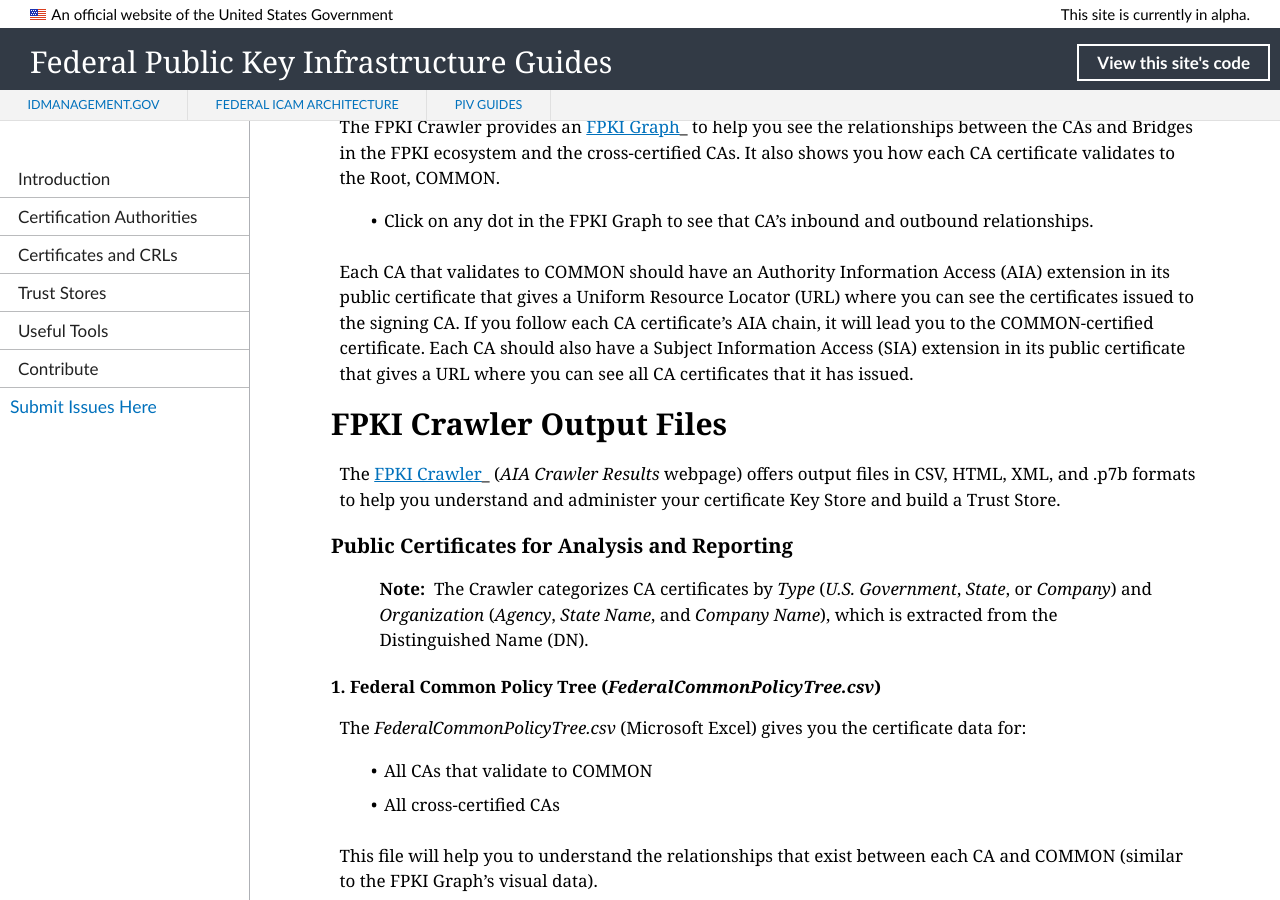
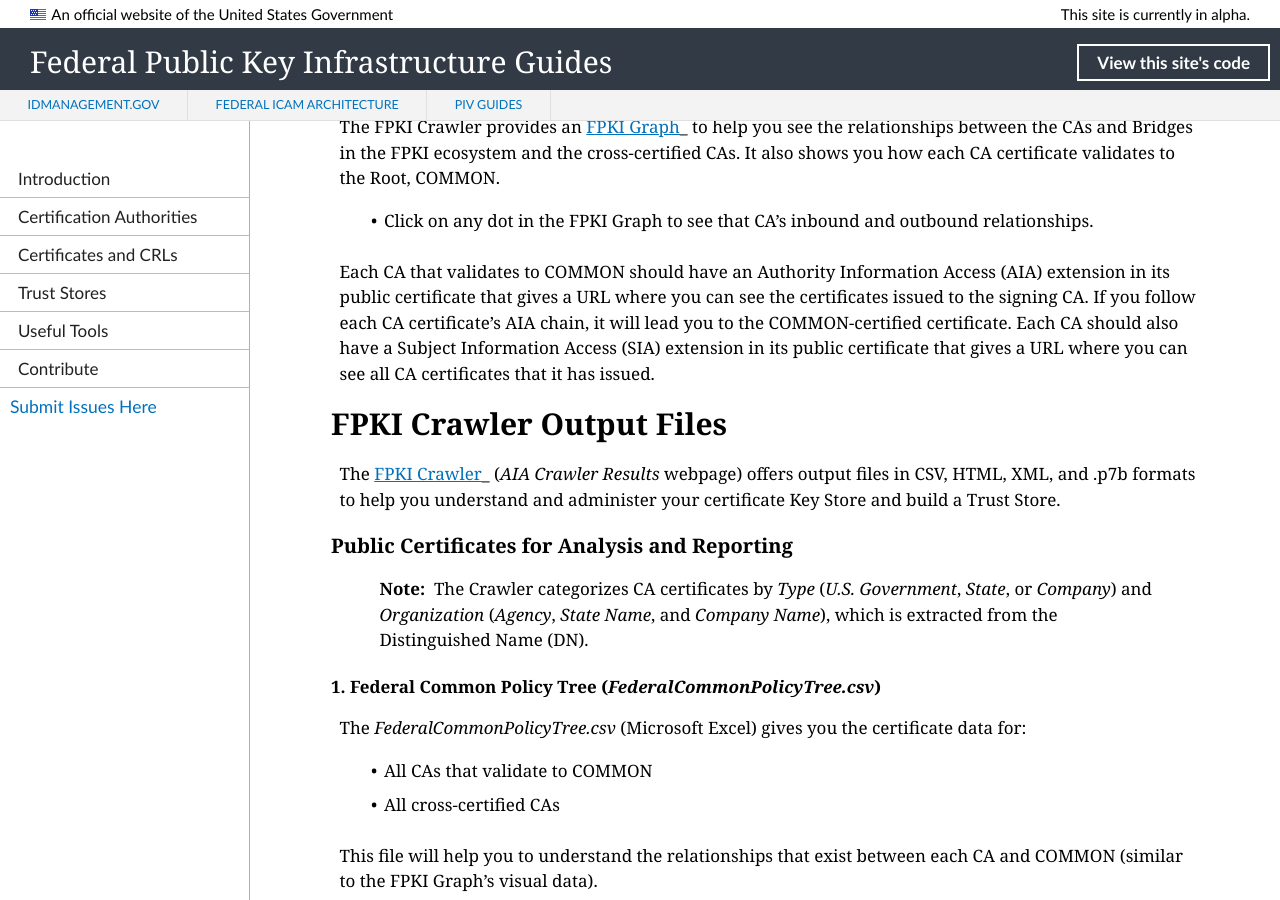
Before and after one commit to GSA/fpki-guides, a Jekyll site: the page built from pages/fpki_crawler_howto.md, in a window 1280 px wide and 900 px high, scrolled down 550 px. Built offline with Jekyll 4.4.1, drawn with Linux system fonts in a browser that asks for light colours; nearby versions of some CDN libraries.

Commit message:
Update fpki_crawler_howto.md

```diff
--- a/pages/fpki_crawler_howto.md
+++ b/pages/fpki_crawler_howto.md
@@ -21,7 +21,7 @@
 
 * Click on any dot in the FPKI Graph to see that CA's inbound and outbound relationships.
 
-Each CA that validates to COMMON should have an Authority Information Access (AIA) extension in its public certificate that gives a Uniform Resource Locator (URL) where you can see the certificates issued to the signing CA. If you follow each CA certificate’s AIA chain, it will lead you to the COMMON-certified certificate. Each CA should also have a Subject Information Access (SIA) extension in its public certificate that gives a URL where you can see all CA certificates that it has issued.
+Each CA that validates to COMMON should have an Authority Information Access (AIA) extension in its public certificate that gives a URL where you can see the certificates issued to the signing CA. If you follow each CA certificate’s AIA chain, it will lead you to the COMMON-certified certificate. Each CA should also have a Subject Information Access (SIA) extension in its public certificate that gives a URL where you can see all CA certificates that it has issued.
 
 ## FPKI Crawler Output Files
 
```
